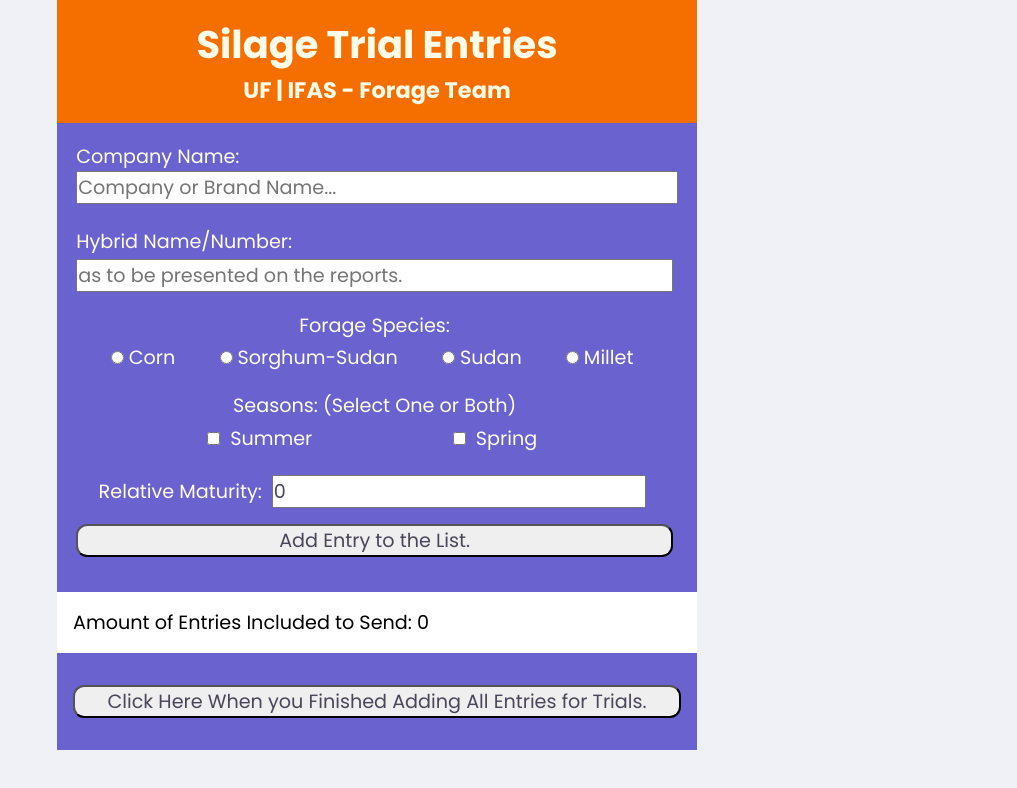
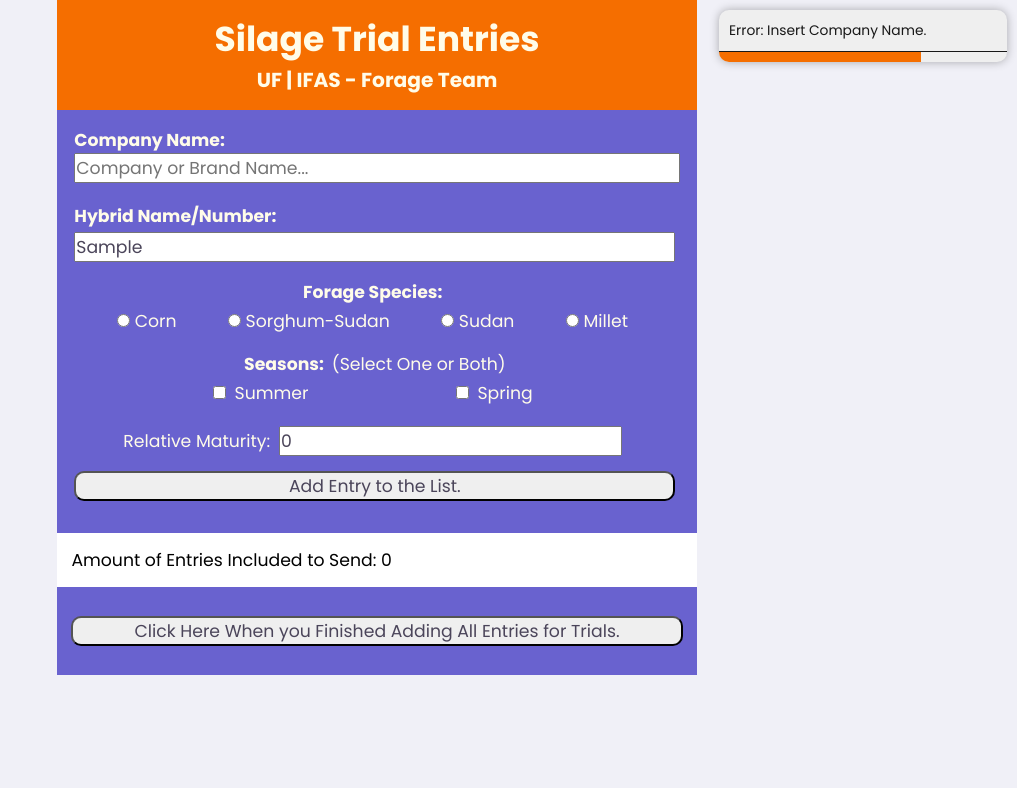
Before and after one commit to devfel/uf-silage-entries, a React (Create React App) app: page / in a window 1280 px wide. Both pictures are taken after typing "Sample" into the empty fields and a click on the button "Add Entry to the List.". Shown: the top 788 px of the page, without its empty margins (263-1280 px from the left). Built offline with nearby package versions, Linux system fonts and the light colour scheme.

Commit message:
adding error messages and success messages for all cases

```diff
--- a/package.json
+++ b/package.json
@@ -14,6 +14,7 @@
     "react-dom": "^17.0.2",
     "react-scripts": "5.0.0",
     "typescript": "^4.4.2",
+    "uuid": "^8.3.2",
     "web-vitals": "^2.1.0"
   },
   "scripts": {
@@ -39,5 +40,8 @@
       "last 1 firefox version",
       "last 1 safari version"
     ]
+  },
+  "devDependencies": {
+    "@types/uuid": "^8.3.4"
   }
 }
--- a/src/App.tsx
+++ b/src/App.tsx
@@ -1,8 +1,12 @@
 import React, { ChangeEvent, FC, useState } from 'react';
+import { v4 as uuidv4 } from 'uuid';
 import './assets/styles/global.css';
+import './assets/styles/notifications.css';
 import SilageEntry from './Components/SilageEntry';
+import { useNotification } from "./Components/Notifications/NotificationProvider";
 
 export interface IEntry {
+  entryId: string;
   companyName: string;
   hybridName: string;
   silageType: string;
@@ -23,26 +27,90 @@
   const [showMulticut, setShowMulticut] = useState<boolean>(false);
   const [entriesList, setEntriesList] = useState<IEntry[]>([]);
 
+
+
   const handleChange = (event: ChangeEvent<HTMLInputElement>): void => {
     if (event.target.name === "company-name") setCompanyName(event.target.value);
     else if (event.target.name === "hybrid-name") setHybridName(event.target.value);
     else if (event.target.name === "relative-maturity") setRelativeMaturity(Number(event.target.value));
   };
 
+  // ---- Notification Variables and Calls -----
+  let msgType = ""; //ERROR or SUCCESS
+  let msgInput = "";
+  const dispatch = useNotification();
+
+  const handleNewNotification = () => {
+    dispatch({
+      type: msgType,
+      message: msgInput,
+    })
+  }
+
   const addEntry = (): void => {
-    if (summer === true && spring === true) {
-      const newEntry1 = { companyName: companyName, hybridName: hybridName, silageType: silageType, multicut: multicut, season: "Summer", relativeMaturity: relativeMaturity }
-      const newEntry2 = { companyName: companyName, hybridName: hybridName, silageType: silageType, multicut: multicut, season: "Spring", relativeMaturity: relativeMaturity }
-      setEntriesList([...entriesList, newEntry1, newEntry2])
+    if (companyName === "") {
+      //Error for Company Name Blank
+      msgType = ("ERROR");
+      msgInput = ("Error: Insert Company Name.");
+      handleNewNotification();
+    }
+    else if (hybridName === "") {
+      //Error for Hybrid Name Blank
+      msgType = ("ERROR");
+      msgInput = ("Error: Insert Hybrid Name/Number.");
+      handleNewNotification();
+    }
+    else if (silageType === "") {
+      //Error for Forage Species Not Selected.
+      msgType = ("ERROR");
+      msgInput = ("Error: Select one Forage Species.");
+      handleNewNotification();
+    }
+    else if ((silageType === "Sudan" || silageType === "Millet") && multicut === "N/A") {
+      //Error for multicut not selected while choosing Millet or Sudan Species.
+      msgType = ("ERROR");
+      msgInput = ("Error: Select if it will use Multicut or not.");
+      handleNewNotification();
+    }
+    else if (spring === false && summer === false) {
+      //Error for No Season Selected.
+      msgType = ("ERROR");
+      msgInput = ("Error: Select One or Both Seasons, Summer/Spring.");
+      handleNewNotification();
+    }
+    else if (summer === true && spring === true) {
+      const newEntry1 = { entryId: uuidv4(), companyName: companyName, hybridName: hybridName, silageType: silageType, multicut: multicut, season: "Summer", relativeMaturity: relativeMaturity };
+      const newEntry2 = { entryId: uuidv4(), companyName: companyName, hybridName: hybridName, silageType: silageType, multicut: multicut, season: "Spring", relativeMaturity: relativeMaturity };
+      setEntriesList([...entriesList, newEntry1, newEntry2]);
+      resetValues();
+
+      //Success Message for Two Entries
+      msgType = ("SUCCESS");
+      msgInput = ("Success: Two Entries Added. 1 Summer & 1 Spring.");
+      handleNewNotification();
+    }
+    else if (spring === false && summer === true) {
+      const newEntry = { entryId: uuidv4(), companyName: companyName, hybridName: hybridName, silageType: silageType, multicut: multicut, season: "Summer", relativeMaturity: relativeMaturity };
+      setEntriesList([...entriesList, newEntry]);
+      resetValues();
+      //Success Message for Summer Entry.
+      msgType = ("SUCCESS");
+      msgInput = ("Success: Entry Added for Summer.");
+      handleNewNotification();
+
     }
     else if (spring === true && summer === false) {
-      const newEntry = { companyName: companyName, hybridName: hybridName, silageType: silageType, multicut: multicut, season: "Spring", relativeMaturity: relativeMaturity }
-      setEntriesList([...entriesList, newEntry])
+      const newEntry = { entryId: uuidv4(), companyName: companyName, hybridName: hybridName, silageType: silageType, multicut: multicut, season: "Spring", relativeMaturity: relativeMaturity };
+      setEntriesList([...entriesList, newEntry]);
+      resetValues();
+      //Success Message for Spring Entry.
+      msgType = ("SUCCESS");
+      msgInput = ("Success: Entry Added for Spring");
+      handleNewNotification();
     }
-    else if (spring === false && summer === true) {
-      const newEntry = { companyName: companyName, hybridName: hybridName, silageType: silageType, multicut: multicut, season: "Summer", relativeMaturity: relativeMaturity }
-      setEntriesList([...entriesList, newEntry])
-    }
+  };
+
+  const resetValues = (): void => {
     //Only Reset below variables when a newEntry is posted (otherwise user will have to fill everything again).
     setHybridName("");
     setSilageType("");
@@ -51,17 +119,21 @@
     setSummer(false);
     setSpring(false);
     setRelativeMaturity(0);
-  };
+  }
 
-  const removeEntry = (entryToBeDelete: string): void => {
-    setEntriesList(entriesList.filter((nameToFilter) => {
-      return nameToFilter.hybridName != entryToBeDelete
+  const removeEntry = (entryIdToBeDelete: string): void => {
+    setEntriesList(entriesList.filter((idToFilter) => {
+      return idToFilter.entryId != entryIdToBeDelete
     }));
+    //Success Message for Removing Entry.
+    msgType = ("SUCCESS");
+    msgInput = ("Success: Entry Removed from the list.");
+    handleNewNotification();
   };
 
   const MulticutOption = () => (
     <div className="types-radio" id="multicut">
-      <span>Multicut: </span>
+      <span><b>Multicut: </b>(Only Available for Sudan or Millet) </span>
       <div className="radio-option">
         <input type="radio" id="yes" name="multicut" value="Yes" onChange={() => setMulticut("Yes")} checked={multicut === "Yes"} />
         <label htmlFor="yes">Yes</label>
@@ -82,7 +154,7 @@
       </div>
 
       <div className="entries-company">
-        <label htmlFor="company-name">Company Name: </label>
+        <label htmlFor="company-name"><b>Company Name: </b></label>
         <input
           type="text"
           id="company-name"
@@ -94,7 +166,7 @@
       </div>
 
       <div className="entries-form">
-        <label htmlFor="hybrid-name">Hybrid Name/Number: </label>
+        <label htmlFor="hybrid-name"><b>Hybrid Name/Number: </b></label>
         <input
           type="text"
           id="hybrid-name"
@@ -105,7 +177,7 @@
         />
 
         <div className="types-radio">
-          <span>Forage Species: </span>
+          <span><b>Forage Species: </b></span>
           <div className="radio-option">
             <input type="radio" id="corn" name="silage-type" value="Corn" onChange={() => { setSilageType("Corn"); setMulticut("N/A"); setShowMulticut(false) }} checked={silageType === "Corn"} />
             <label htmlFor="corn">Corn</label>
@@ -127,7 +199,7 @@
         {showMulticut ? <MulticutOption /> : null}
 
         <div className="seasons-checkbox">
-          <span>Seasons: (Select One or Both)</span>
+          <span><b>Seasons: </b>(Select One or Both)</span>
           <div className="checkbox-option">
             <input type="checkbox" id="summer" name="summer" value="Summer" onChange={() => setSummer(!summer)} checked={summer} />
             <label htmlFor="summer"> Summer</label>
--- /dev/null
+++ b/src/Components/Notifications/Notification.js
@@ -0,0 +1,62 @@
+import React, { useState } from "react";
+
+const Notification = props => {
+    const [exit, setExit] = useState(false);
+    const [width, setWidth] = useState(0);
+    const [intervalID, setIntervalID] = useState(null);
+
+    const handleStartTimer = () => {
+        const id = setInterval(() => {
+            setWidth(prev => {
+                if (prev < 100) {
+                    return prev + 0.5;
+                }
+
+                clearInterval(id);
+                return prev;
+            });
+        }, 20);
+
+        setIntervalID(id);
+    };
+
+    const handlePauseTimer = () => {
+        clearInterval(intervalID);
+    };
+
+    const handleCloseNotification = () => {
+        handlePauseTimer();
+        setExit(true);
+        setTimeout(() => {
+            props.dispatch({
+                type: "REMOVE_NOTIFICATION",
+                id: props.id
+            })
+        }, 400)
+    };
+
+    React.useEffect(() => {
+        if (width === 100) {
+            // Close notification
+            handleCloseNotification()
+        }
+    }, [width])
+
+    React.useEffect(() => {
+        handleStartTimer();
+    }, []);
+
+    return (
+        <div
+            onMouseEnter={handlePauseTimer}
+            onMouseLeave={handleStartTimer}
+            className={`notification-item ${props.type === "SUCCESS" ? "success" : "error"
+                } ${exit ? "exit" : ""}`}
+        >
+            <p>{props.message}</p>
+            <div className={"bar"} style={{ width: `${width}%` }} />
+        </div>
+    );
+};
+
+export default Notification;
--- /dev/null
+++ b/src/Components/Notifications/NotificationProvider.js
@@ -0,0 +1,45 @@
+import React, { createContext, useContext, useReducer, useState } from "react";
+import { v4 } from "uuid";
+import Notification from "./Notification";
+
+const NotificationContext = createContext();
+
+const NotificationProvider = (props) => {
+    const [state, dispatch] = useReducer((state, action) => {
+        switch (action.type) {
+            case "ADD_NOTIFICATION":
+                return [...state, { ...action.payload }];
+            case "REMOVE_NOTIFICATION":
+                return state.filter(el => el.id !== action.id);
+            default:
+                return state
+        }
+    }, []);
+
+    return (
+        <NotificationContext.Provider value={dispatch}>
+            <div className={"notification-wrapper"}>
+                {state.map((note) => {
+                    return <Notification dispatch={dispatch} key={note.id} {...note} />
+                })}
+            </div>
+            {props.children}
+        </NotificationContext.Provider>
+    )
+};
+
+export const useNotification = () => {
+    const dispatch = useContext(NotificationContext);
+
+    return (props) => {
+        dispatch({
+            type: "ADD_NOTIFICATION",
+            payload: {
+                id: v4(),
+                ...props
+            }
+        })
+    }
+};
+
+export default NotificationProvider;
--- a/src/Components/SilageEntry.tsx
+++ b/src/Components/SilageEntry.tsx
@@ -1,4 +1,4 @@
-import React from 'react'
+import React from 'react';
 import { IEntry } from '../App';
 import './SilageEntry.css';
 
@@ -18,7 +18,7 @@
                 <div>Season: <b>{entryItem.season}</b></div>
                 <div>Relative Maturity: {entryItem.relativeMaturity}</div>
             </div>
-            <button onClick={() => removeEntry(entryItem.hybridName)}>Remove</button>
+            <button onClick={() => removeEntry(entryItem.entryId)}>Remove</button>
         </div>
     )
 }
--- a/src/assets/styles/global.css
+++ b/src/assets/styles/global.css
@@ -44,7 +44,7 @@
 }
 
 .container {
-    width: 90vw;
+    width: 100vw;
     max-width: 640px;
     background-color: var(--color-primary-lighter);
     display: flex;
@@ -148,6 +148,6 @@
 }
 @media (min-width: 700px) {
     :root {
-      font-size: 100%;
+      font-size: 90%;
     }
 }
--- /dev/null
+++ b/src/assets/styles/notifications.css
@@ -0,0 +1,70 @@
+.notification-wrapper {
+    position: fixed;
+    top: 10px;
+    right: 10px;
+    width: 20rem;
+}
+
+.notification-item {
+    box-shadow: 0 0 10px rgba(0,0,0, 0.3);
+    border-radius: 10px;
+    overflow: hidden;
+    margin-bottom: 20px;
+    animation: SlideLeft 0.4s;
+    animation-fill-mode: forwards;
+    width: 20rem;
+    color:rgb(24, 24, 24);
+    font-size: 80%;
+}
+
+@keyframes SlideLeft {
+    0% {
+        margin-left: 120%;
+    }
+
+    100% {
+        margin-left: 0;
+    }
+}
+
+@keyframes SlideRight {
+    0% {
+        margin-left: 0;
+    }
+
+    100% {
+        margin-left: 120%;
+    }
+}
+
+.notification-item.exit {
+    animation: SlideRight 0.4s;
+    animation-fill-mode: forwards;
+}
+
+.notification-item p {
+    margin: 0;
+    padding: 10px;
+    border-bottom: solid 1px rgb(24, 24, 24);
+    overflow: hidden;
+}
+
+.notification-item .bar {
+    height: 10px;
+}
+
+.notification-item.success .bar {
+    background-color: #606c38;
+}
+
+.notification-item.success {
+    background-color: #efefef;
+}
+
+.notification-item.error .bar {
+    background-color: #f56e00;
+}
+
+.notification-item.error {
+    background-color: #efefef;
+}
--- a/src/index.tsx
+++ b/src/index.tsx
@@ -1,11 +1,13 @@
 import React from 'react';
 import ReactDOM from 'react-dom';
 import App from './App';
-
+import NotificationProvider from "./Components/Notifications/NotificationProvider";
 
 ReactDOM.render(
   <React.StrictMode>
-    <App />
+    <NotificationProvider>
+      <App />
+    </NotificationProvider>
   </React.StrictMode>,
   document.getElementById('root')
 );
```
Also changed, not shown: 2 other files (tests, documents, lock files or other folders).
